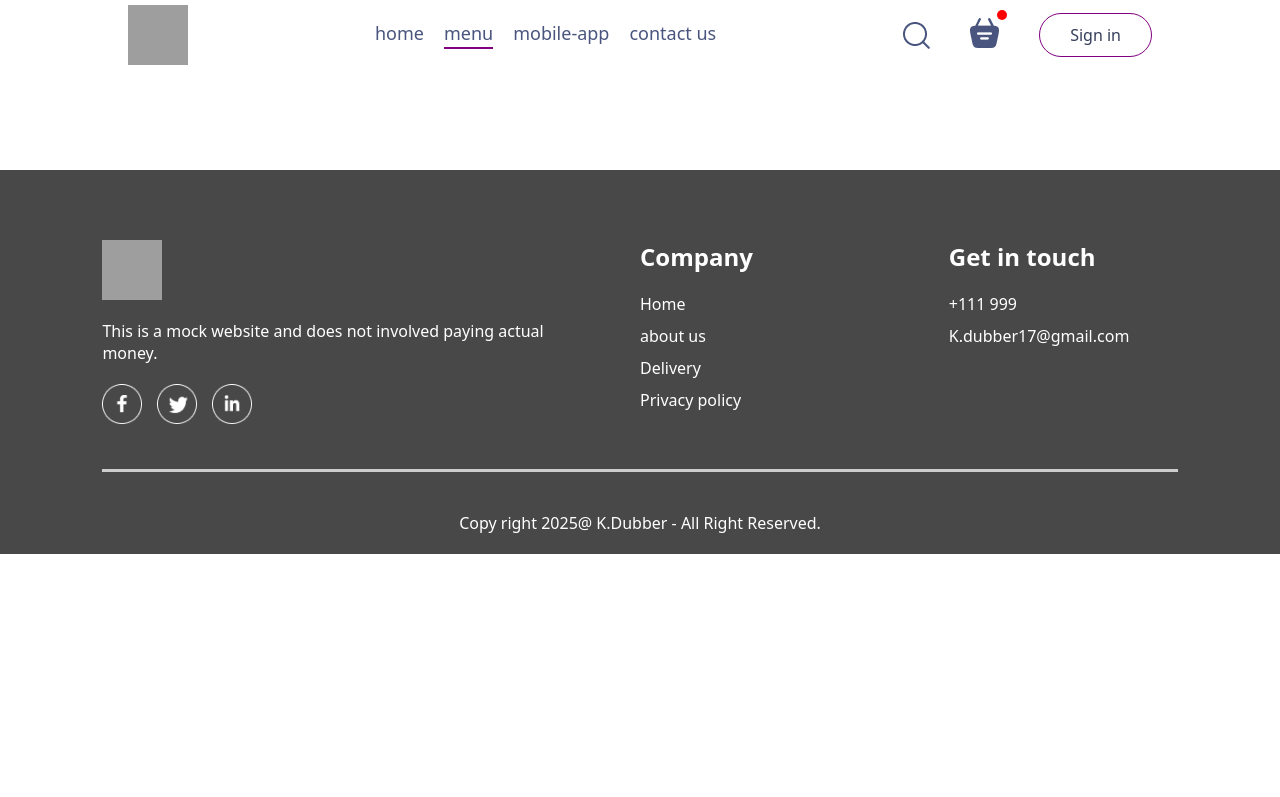
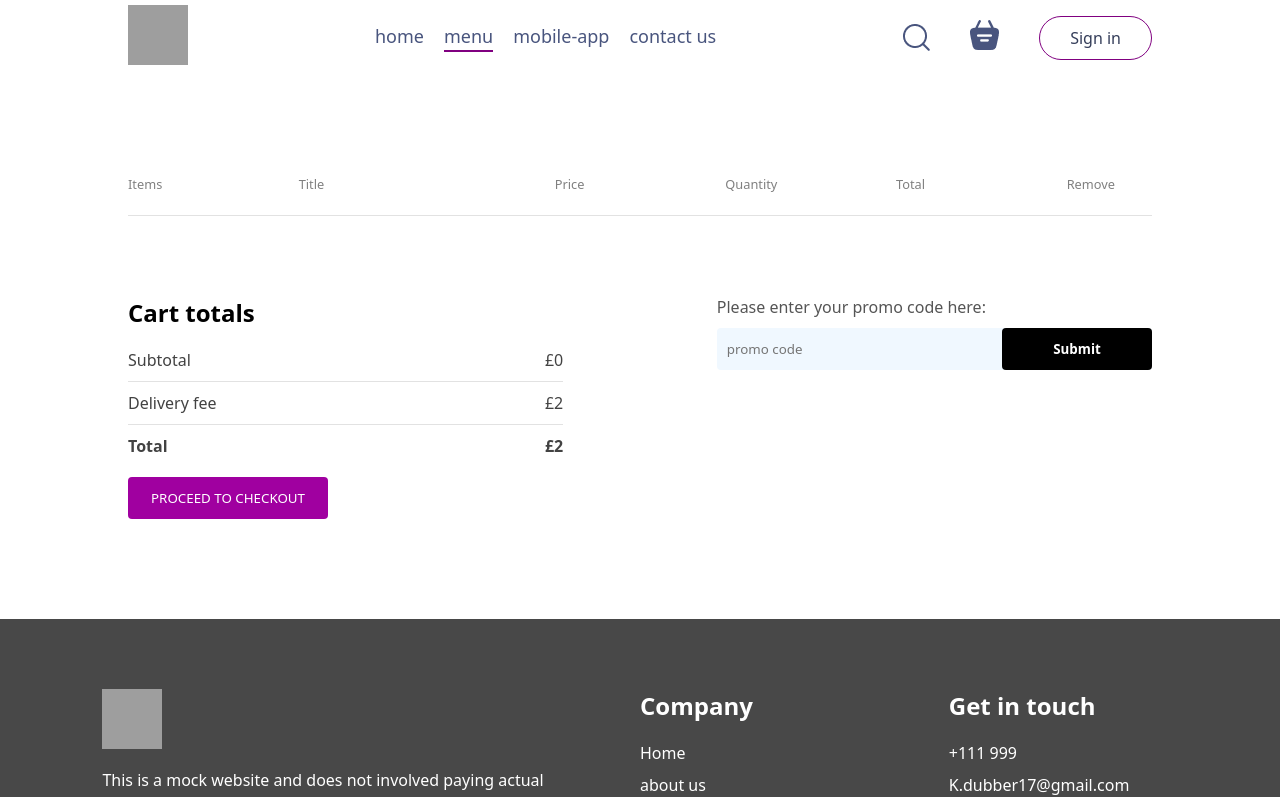
Before and after one commit to Keipher-Mada/Gasha-webpage, a React (Vite) app in the folder GachaStore/: page /cart in a window 1280 px wide. Shown: the top 797 px of the page. Built offline with nearby package versions, Linux system fonts and the light colour scheme; grey boxes are pictures that could not be loaded.

Commit message:
Cart page added

```diff
--- a/GachaStore/src/App.jsx
+++ b/GachaStore/src/App.jsx
@@ -1,16 +1,21 @@
-import React from 'react';
-import Narvbar from './components/NavBar/Narvbar';
+import React, { useState } from 'react';
+import Narvbar from './components/Navbar/Narvbar';
 import { Route, Routes } from 'react-router-dom';
 import Home from './WebPages/home/home';
 import Cart from './WebPages/Cart/Cart';
 import PlaceOrder from './WebPages/placeOrder/placeOrder';
 import Footer from './components/Footer/Footer';
+import LoginPopup from './components/LoginPopup/LoginPopup';
 
 const App = () => {
+
+  const [showLogin,setShowLogin] = useState(false)
+
   return (
     <>
+      {showLogin ? <LoginPopup setShowLogin={setShowLogin} /> : <></>}
       <div className='app'>
-        <Narvbar />
+        <Narvbar setShowLogin={setShowLogin} />
         <Routes>
           <Route path='/' element={<Home />} />
           <Route path='/cart' element={<Cart />} />
--- a/GachaStore/src/Context/StoreContext.jsx
+++ b/GachaStore/src/Context/StoreContext.jsx
@@ -18,9 +18,16 @@
     setCartItems((prev) => ({ ...prev, [itemId]: prev[itemId] - 1 }));
   };
 
-  useEffect(() => {
-    console.log(cartItems);
-  }, [cartItems]);
+  const getTotalCartAmount = () => {
+    let totalAmount = 0;
+    for (const item in cartItems) {
+      if (cartItems[item] > 0) {
+        let itemInfo = gasha_list.find((product) => product._id === item);
+        totalAmount += itemInfo.price * cartItems[item];
+      }
+    }
+    return totalAmount;
+  };
 
   const contextValue = {
     gasha_list,
@@ -28,6 +35,7 @@
     setCartItems,
     addToCart,
     removeFromCart,
+    getTotalCartAmount,
   };
 
   return <StoreContext.Provider value={contextValue}>{props.children}</StoreContext.Provider>;
--- a/GachaStore/src/WebPages/Cart/Cart.css
+++ b/GachaStore/src/WebPages/Cart/Cart.css
@@ -0,0 +1,107 @@
+.cart {
+  margin-top: 100px;
+}
+
+.cart-items-title {
+  display: grid;
+  grid-template-columns: 1fr 1.5fr 1fr 1fr 1fr 0.5fr;
+  align-items: center;
+  color: gray;
+  font-size: max(1vw, 12px);
+}
+
+.cart-items-product {
+  margin: 10px 0px;
+  color: black;
+}
+
+.cart-items-product img {
+  width: 80px;
+}
+
+.cart hr {
+  height: 1px;
+  background-color: #e2e2e2;
+  border: none;
+}
+
+.cart-items-product .cross {
+  cursor: pointer;
+}
+
+.cart-bottom {
+  margin-top: 80px;
+  display: flex;
+  justify-content: space-between;
+  gap: max(12vw, 20px);
+}
+
+.cart-total {
+  flex: 1;
+  display: flex;
+  flex-direction: column;
+  gap: 20px;
+}
+
+.cart-total-details {
+  display: flex;
+  justify-content: space-between;
+  color: #424242;
+}
+
+.cart-total hr {
+  margin: 10px 0px;
+}
+
+.cart-total button {
+  border: none;
+  color: white;
+  background-color: rgb(160, 0, 160);
+  width: max(15vw, 200px);
+  padding: 12px 0px;
+  border-radius: 4px;
+  font-weight: 500;
+}
+
+.cart-promocode {
+  flex: 1;
+}
+
+.cart-promocode p {
+  color: #555;
+}
+
+.cart-promoncode-input {
+  margin-top: 10px;
+  display: flex;
+  justify-content: space-between;
+  align-items: center;
+  background-color: aliceblue;
+  border-radius: 4px;
+}
+
+.cart-promoncode-input input {
+  background: transparent;
+  border: none;
+  outline: none;
+  padding-left: 10px;
+}
+
+.cart-promoncode-input button {
+  width: max(10vw, 150px);
+  padding: 12px 5px;
+  background-color: black;
+  border: none;
+  color: white;
+  border-radius: 4px;
+  font-weight: 600;
+}
+
+@media (max-width: 750px) {
+  .cart-bottom {
+    flex-direction: column-reverse;
+  }
+  .cart-promocode {
+    justify-content: start;
+  }
+}
--- a/GachaStore/src/WebPages/Cart/Cart.jsx
+++ b/GachaStore/src/WebPages/Cart/Cart.jsx
@@ -1,12 +1,76 @@
-import React from 'react'
-import './Cart.css'
+import React, { useContext } from 'react';
+import './Cart.css';
+import { StoreContext } from '../../Context/StoreContext';
 
 const Cart = () => {
+  const { cartItems, gasha_list, removeFromCart, getTotalCartAmount } = useContext(StoreContext);
+
   return (
-    <div>
+    <div className='cart'>
+      <div className='cart-items'>
+        <div className='cart-items-title'>
+          <p>Items</p>
+          <p>Title</p>
+          <p>Price</p>
+          <p>Quantity</p>
+          <p>Total</p>
+          <p>Remove</p>
+        </div>
+        <br />
+        <hr />
+        {gasha_list.map((item, index) => {
+          if (cartItems[item._id] > 0) {
+            return (
+              <div>
+                <div className='cart-items-title cart-items-product'>
+                  <img src={item.image} alt='' />
+                  <p>{item.name}</p>
+                  <p>£{item.price}</p>
+                  <p>{cartItems[item._id]}</p>
+                  <p>£{item.price * cartItems[item._id]}</p>
+                  <p onClick={() => removeFromCart(item._id)} className='cross'>
+                    X
+                  </p>
+                </div>
+                <hr />
+              </div>
+            );
+          }
+        })}
+      </div>
+      <div className='cart-bottom'>
+        <div className='cart-total'>
+          <h2>Cart totals</h2>
+          <div>
+            <div className='cart-total-details'>
+              <p>Subtotal</p>
+              <p>£{getTotalCartAmount()}</p>
+            </div>
+            <hr />
+            <div className='cart-total-details'>
+              <p>Delivery fee</p>
+              <p>£{2}</p>
+            </div>
+            <hr />
+            <div className='cart-total-details'>
+              <b>Total</b>
+              <b>£{getTotalCartAmount() + 2}</b>
+            </div>
+          </div>
+          <button>PROCEED TO CHECKOUT</button>
+        </div>
+        <div className='cart-promocode'>
+          <div>
+            <p>Please enter your promo code here: </p>
+            <div className='cart-promoncode-input'>
+              <input type='text' placeholder='promo code' />
+              <button>Submit</button>
+            </div>
+          </div>
+        </div>
+      </div>
+    </div>
+  );
+};
 
-    </div>
-  )
-}
-
-export default Cart
+export default Cart;
--- /dev/null
+++ b/GachaStore/src/components/LoginPopup/LoginPopup.css
@@ -0,0 +1,74 @@
+.login-popup {
+  position: absolute;
+  z-index: 1;
+  width: 100%;
+  height: 100%;
+  background-color: #00000090;
+  display: grid;
+}
+
+.login-popup-container {
+  place-self: center;
+  width: max(23vw, 330px);
+  color: rgb(62, 62, 62);
+  background-color: white;
+  display: flex;
+  flex-direction: column;
+  gap: 25px;
+  padding: 25px 30px;
+  border-radius: 8px;
+  font-size: 14px;
+  animation: fadeIn 0.5s;
+}
+
+.login-popup-title {
+  display: flex;
+  justify-content: space-between;
+  align-items: center;
+  color: black;
+}
+
+.login-popup-title img {
+  width: 16px;
+  cursor: pointer;
+}
+
+.login-popup-inputs {
+  display: flex;
+  flex-direction: column;
+  gap: 10px;
+}
+
+.login-popup-inputs input {
+  outline: none;
+  border: 1px solid #c9c9c9;
+  padding: 8px;
+  border-radius: 4px;
+}
+
+.login-popup-container button {
+  border: none;
+  padding: 10px;
+  border-radius: 4px;
+  color: white;
+  background: rgb(174, 0, 174);
+  font-size: 15px;
+  cursor: pointer;
+}
+
+.login-popup-condition {
+  display: flex;
+  align-items: start;
+  gap: 8px;
+  margin-top: -15px;
+}
+
+.login-popup-condition input {
+  margin-top: 5px;
+}
+
+.login-popup p span {
+  color: rgb(199, 0, 199);
+  font-weight: 600;
+  cursor: pointer;
+}
--- /dev/null
+++ b/GachaStore/src/components/LoginPopup/LoginPopup.jsx
@@ -0,0 +1,39 @@
+import React, { useState } from 'react';
+import './LoginPopup.css';
+import { assets } from '../../assets/assets';
+
+const LoginPopup = ({ setShowLogin }) => {
+  const [curState, setCurState] = useState('Login');
+
+  return (
+    <div className='login-popup'>
+      <form className='login-popup-container'>
+        <div className='login-popup-title'>
+          <h2>{curState}</h2>
+          <img onClick={() => setShowLogin(false)} src={assets.cross_icon} alt='' />
+        </div>
+        <div className='login-popup-inputs'>
+          {curState === 'Login' ? <></> : <input type='text' placeholder='Your name' required />}
+          <input type='email' placeholder='Your email' required />
+          <input type='password' placeholder='Your password' required />
+        </div>
+        <button>{curState === 'Sign up' ? 'Create account' : 'Login'}</button>
+        <div className='login-popup-condition'>
+          <input type='checkbox' required />
+          <p>I consent to this mock webiste terms & policy.</p>
+        </div>
+        {curState === 'Login' ? (
+          <p>
+            Craete an account: <span onClick={() => setCurState('Sign up')}> Click here</span>
+          </p>
+        ) : (
+          <p>
+            Already have an account? <span onClick={() => setCurState('Login')}>Login here</span>
+          </p>
+        )}
+      </form>
+    </div>
+  );
+};
+
+export default LoginPopup;
--- a/GachaStore/src/components/Navbar/Narvbar.jsx
+++ b/GachaStore/src/components/Navbar/Narvbar.jsx
@@ -1,14 +1,19 @@
-import React, { useState } from 'react';
+import React, { useContext, useState } from 'react';
 import './Navbar.css';
 import { assets } from '../../assets/assets';
 import { Link } from 'react-router-dom';
+import { StoreContext } from '../../Context/StoreContext';
 
-const Narvbar = () => {
+const Narvbar = ({ setShowLogin }) => {
   const [menu, setMenu] = useState('menu');
+
+  const { getTotalCartAmount } = useContext(StoreContext);
 
   return (
     <div className='navbar'>
-      <img src={assets.logo} alt='' className='logo' />
+      <Link to='/'>
+        <img src={assets.logo} alt='' className='logo' />
+      </Link>
       <ul className='navbar-menu'>
         <Link to='/' onClick={() => setMenu('home')} className={menu === 'home' ? 'active' : ''}>
           home
@@ -28,7 +33,7 @@
           mobile-app
         </a>
         <a
-          href='footer'
+          href='#footer'
           onClick={() => setMenu('contact-us')}
           className={menu === 'contact-us' ? 'active' : ''}
         >
@@ -38,10 +43,12 @@
       <div className='navbar-right'>
         <img src={assets.search_icon} alt='' />
         <div className='navbar-search-icon'>
-          <img src={assets.basket_icon} alt='' />
-          <div className='dot'></div>
+          <Link to='/cart'>
+            <img src={assets.basket_icon} alt='' />
+          </Link>
+          <div className={getTotalCartAmount() === 0 ? '' : 'dot'}></div>
         </div>
-        <button>Sign in</button>
+        <button onClick={() => setShowLogin(true)}>Sign in</button>
       </div>
     </div>
   );
--- a/GachaStore/vite.config.js
+++ b/GachaStore/vite.config.js
@@ -4,5 +4,5 @@
 // https://vite.dev/config/
 export default defineConfig({
   plugins: [react()],
-  base: '/',
+  base: './',
 });
```
